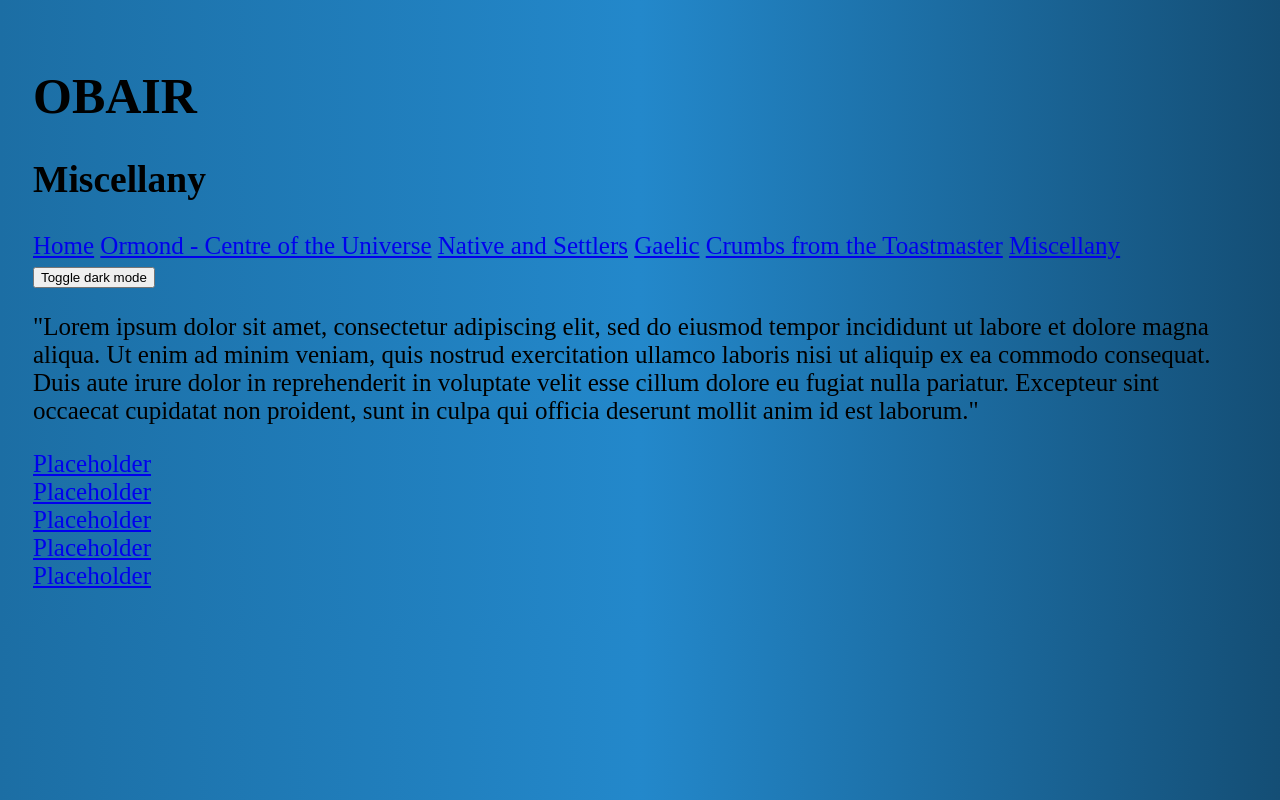
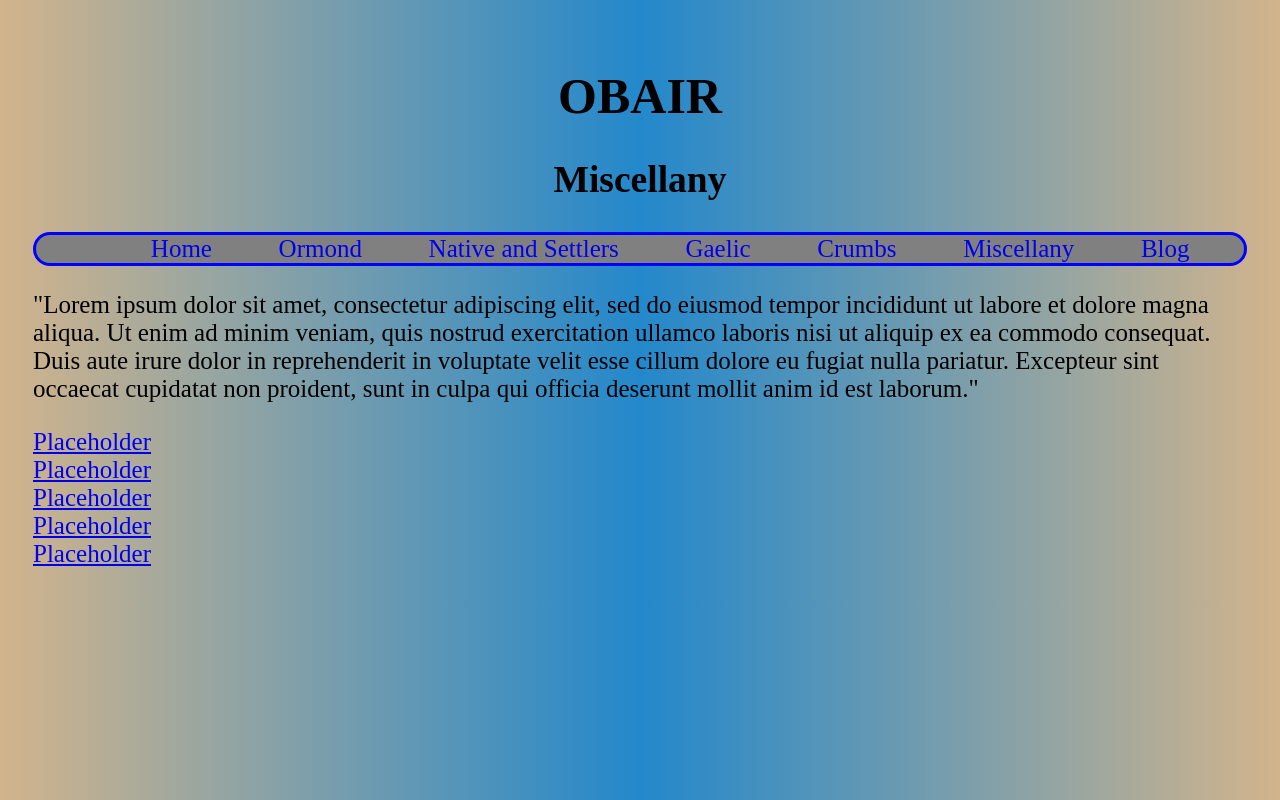
Before and after one commit to swafit/portfolio, a PHP site: page /misc.html in a window 1280 px wide. Run offline with PHP 8.4, Linux system fonts and the light colour scheme.

Commit message:
backround and nav bar changes

```diff
--- a/obair/index.css
+++ b/obair/index.css
@@ -4,11 +4,25 @@ body {
   color: black;
   font-size: 25px;
   background: #1C6EA4;
-background: -moz-linear-gradient(left, #1C6EA4 0%, #2388CB 50%, #144E75 100%);
-background: -webkit-linear-gradient(left, #1C6EA4 0%, #2388CB 50%, #144E75 100%);
-background: linear-gradient(to right, #1C6EA4 0%, #2388CB 50%, #144E75 100%);
+/*background: -moz-linear-gradient(left, #1C6EA4 0%, #2388CB 50%, #144E75 100%);
+background: -webkit-linear-gradient(left, #1C6EA4 0%, #2388CB 50%, #144E75 100%);*/
+background: linear-gradient(to right, tan 0%, #2388CB 50%, tan 100%);
+
 }
+nav a{
+  text-decoration: none;
+  margin-left: 5%;
+}
+nav {
+  text-align: center;
+  border: solid 3px blue;
+  border-radius: 50px;
+  background-color: gray;
 
+}
+h1, h2, #center {
+  text-align: center;
+}
 .dark-mode{
 
   background-color: black;
--- a/obair/misc.html
+++ b/obair/misc.html
@@ -15,13 +15,14 @@
     <h2>Miscellany</h2>
     <nav>
       <a href="index.html">Home</a>
-      <a href="ormond.html">Ormond - Centre of the Universe</a>
+      <a href="ormond.html">Ormond</a>
       <a href="native.html">Native and Settlers</a>
       <a href="gaelic.html">Gaelic</a>
-      <a href="crumbs.html">Crumbs from the Toastmaster</a>
+      <a href="crumbs.html">Crumbs</a>
       <a href="misc.html">Miscellany</a>
+      <a href="blogs.html">Blog</a>
     </nav>
-    <button onclick="myFunction()">Toggle dark mode</button>
+    <!--<button onclick="myFunction()">Toggle dark mode</button>    <button onclick="myFunction()" src="index.js">Toggle dark mode</button>-->
   </header>
   <p>"Lorem ipsum dolor sit amet, consectetur adipiscing elit, sed do eiusmod tempor incididunt ut labore et dolore magna aliqua. Ut enim ad minim veniam, quis nostrud exercitation ullamco laboris nisi ut aliquip ex ea commodo consequat. Duis aute
     irure dolor in reprehenderit in voluptate velit esse cillum dolore eu fugiat nulla pariatur. Excepteur sint occaecat cupidatat non proident, sunt in culpa qui officia deserunt mollit anim id est laborum."</p>
```
Also changed, not shown: obair/blogs.html (+38 -0 lines), obair/crumbs.html (+4 -3 lines), obair/gaelic.html (+4 -3 lines), obair/index.html (+3 -4 lines), obair/native.html (+4 -3 lines), obair/ormond.html (+4 -3 lines).
